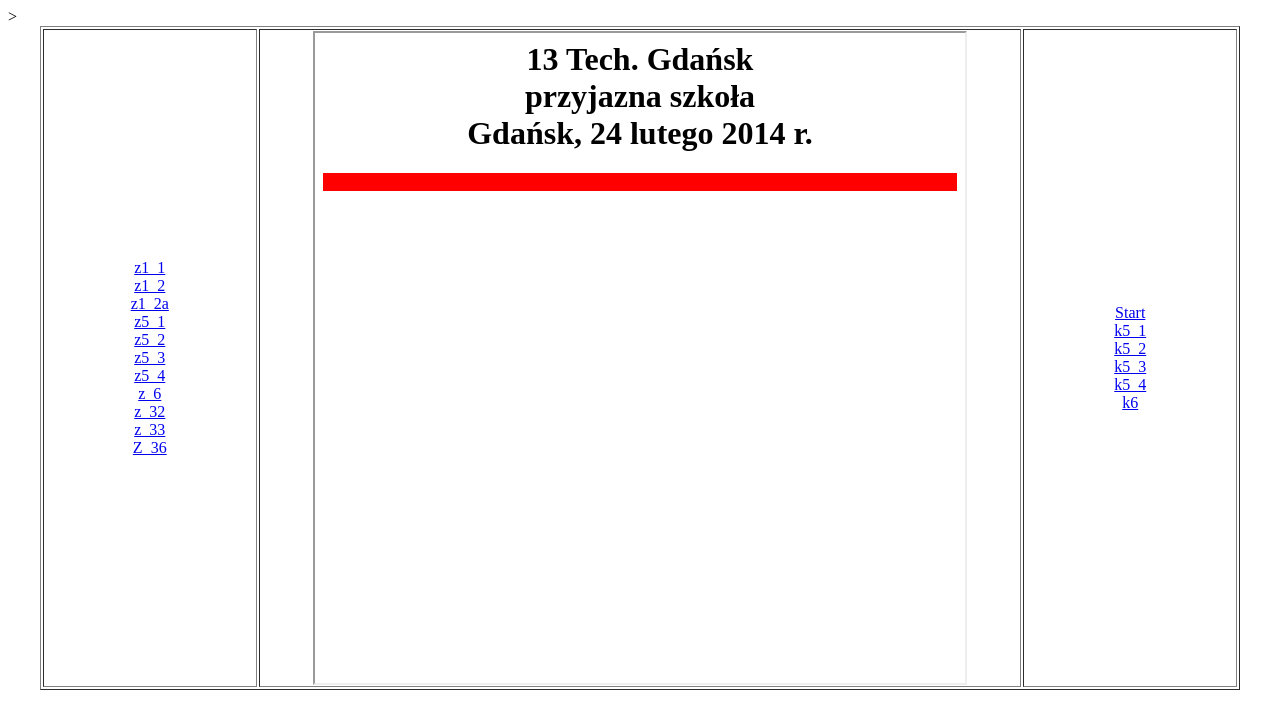
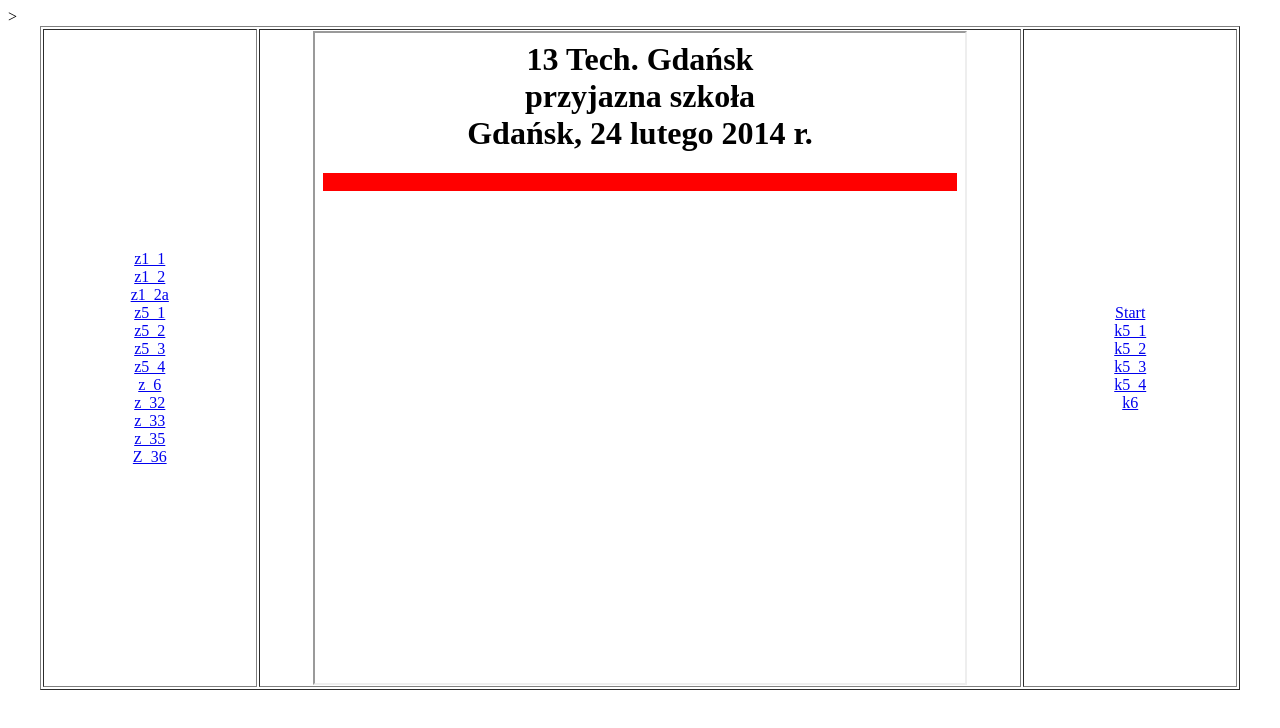
Before and after one commit to Kapsel006/git, a plain HTML site: page index.html in a window 1280 px wide. Drawn offline with Linux system fonts and the light colour scheme.

Commit message:
Update index.html

```diff
--- a/index.html
+++ b/index.html
@@ -26,6 +26,8 @@
  <br>
   <a href="zad33.html" target="strony">z_33</a>
  <br>
+   <a href="zad35.html" target="strony">z_35</a>
+ <br>
  <a href="zad36.html" target="strony">Z_36</a>
    <br>
 </td>
```
